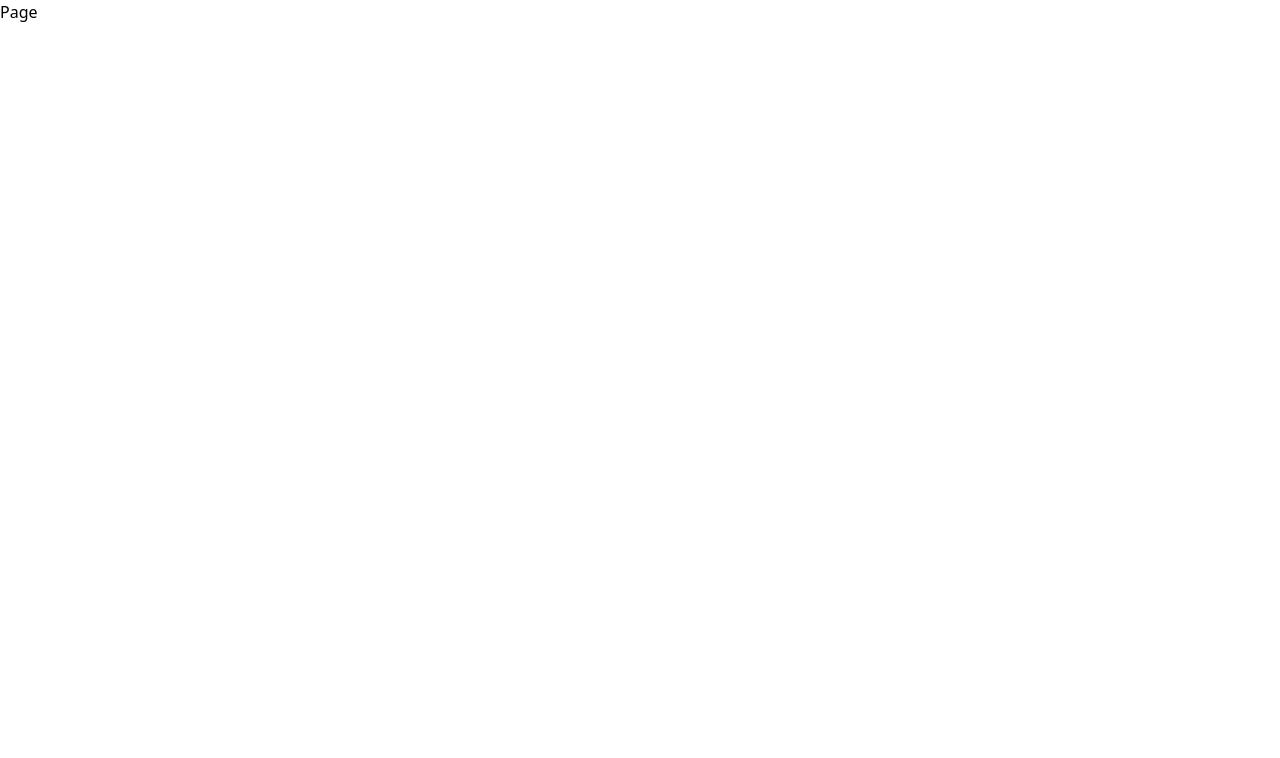
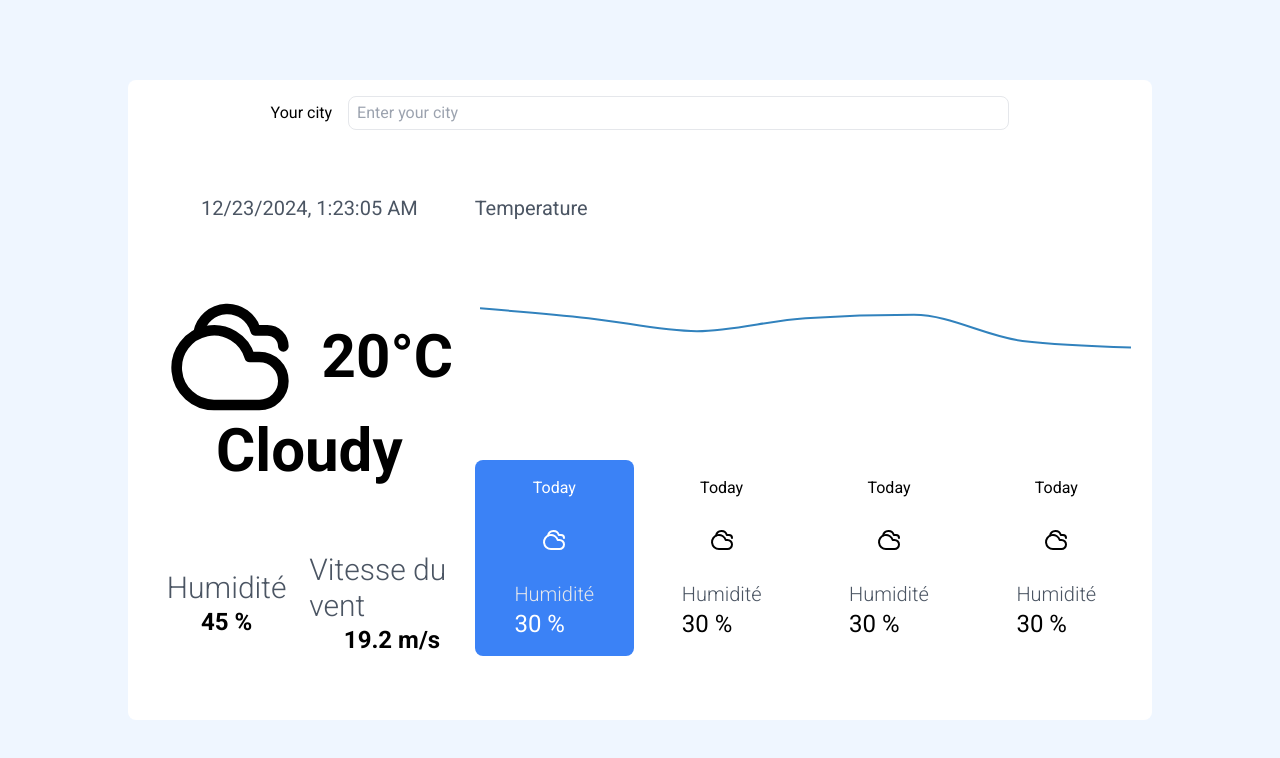
Before and after one commit to SebastienMnd/weathery, a Next.js app: page / in a window 1280 px wide. Shown: the top 758 px of the page. Built offline with nearby package versions, Linux system fonts and the light colour scheme.

Commit message:
created all the interface

```diff
--- a/app/layout.jsx
+++ b/app/layout.jsx
@@ -1,4 +1,10 @@
+import { Roboto } from "next/font/google";
 import "./globals.css";
+
+const font = Roboto({
+  subsets: ["latin"],
+  weight: ["100", "300", "400", "500", "700", "900"],
+});
 
 export const metadata = {
   title: "Weathery - Votre application météo",
@@ -9,7 +15,7 @@ export default function RootLayout({ children }) {
   return (
     <html lang="fr">
       <body
-        className={`antialiased`}
+        className={`${font.className} antialiased flex justify-center items-center h-screen bg-blue-50`}
       >
         {children}
       </body>
--- a/app/page.jsx
+++ b/app/page.jsx
@@ -1,5 +1,150 @@
+import Chart from "@/components/layouts/LineChart";
+import {
+  Cloudy,
+  CloudDrizzle,
+  CloudFog,
+  CloudHail,
+  CloudLightning,
+  CloudMoon,
+  CloudMoonRain,
+  CloudRain,
+  CloudRainWind,
+  CloudSnow,
+  CloudSun,
+} from "lucide-react";
+
+
+
+const dataSet = [
+  {
+    hour: "00:00",
+    temperature: 30.0,
+    humidity: 34,
+  },
+  {
+    hour: "04:00",
+    temperature: 27.0,
+    humidity: 42,
+  },
+  {
+    hour: "08:00",
+    temperature: 23.0,
+    humidity: 47,
+  },
+  {
+    hour: "12:00",
+    temperature: 27.00,
+    humidity: 20,
+  },
+  {
+    hour: "16:00",
+    temperature: 28.0,
+    humidity: 12,
+  },
+  {
+    hour: "20:00",
+    temperature: 20.00,
+    humidity: 20,
+  },
+  {
+    hour: "24:00",
+    temperature: 18.00,
+    humidity: 25,
+  },
+];
+
+
+
 const Page = () => {
-  return <div>Page</div>;
+  return (
+    <div className="bg-white h-4/5 w-4/5 p-4 rounded-lg flex flex-col gap-4">
+      {/* TITLE */}
+      <div className="flex items-center justify-center gap-4">
+        Your city
+        <input
+          type="text"
+          placeholder="Enter your city"
+          className="px-2 py-1 rounded-lg border w-2/3"
+        />
+      </div>
+
+      {/* RESULTS */}
+      <div className="grid grid-cols-3 h-full">
+        {/* COLONNE 1 */}
+        <div className="col-span-1 flex flex-col items-center justify-center gap-12 my-12">
+          <p className="text-xl text-gray-600">{new Date().toLocaleString()}</p>
+          <div className="flex-grow flex flex-col items-center justify-center">
+            <p className="flex items-center justify-center gap-7 text-6xl font-bold">
+              <Cloudy className="w-32 h-32" />
+              20°C
+            </p>
+            <p className="text-6xl font-bold">Cloudy</p>
+          </div>
+          <div className="grid grid-cols-2">
+            <div className="flex flex-col items-center justify-center">
+              <h3 className="text-3xl font-light text-gray-600">Humidité</h3>
+              <p className="text-2xl font-semibold">45 %</p>
+            </div>
+            <div className="flex flex-col items-center justify-center">
+              <h3 className="text-3xl font-light text-gray-600">
+                Vitesse du vent
+              </h3>
+              <p className="text-2xl font-semibold">19.2 m/s</p>
+            </div>
+          </div>
+        </div>
+
+        {/* COLONNE 2 */}
+        <div className="col-span-2 flex flex-col justify-center gap-4 my-12">
+          <p className="text-xl text-gray-600">Temperature</p>
+            <Chart data={dataSet} />
+
+          {/* GRID */}
+          <div className="grid grid-cols-4 gap-2">
+            {/* TODAY */}
+            <div className="flex flex-col justify-center items-center gap-7 text-white bg-blue-500 rounded-lg h-full p-4">
+              <h3>Today</h3>
+              <Cloudy />
+              <div>
+                <h3 className="text-xl font-light text-gray-200">Humidité</h3>
+                <p className="text-2xl">30 %</p>
+              </div>
+            </div>
+
+            {/* TOMORROW */}
+            <div className="flex flex-col justify-center items-center gap-7 rounded-lg h-full">
+              <h3>Today</h3>
+              <Cloudy />
+              <div>
+                <h3 className="text-xl font-light text-gray-600">Humidité</h3>
+                <p className="text-2xl">30 %</p>
+              </div>
+            </div>
+
+            {/* NEXT DAY */}
+            <div className="flex flex-col justify-center items-center gap-7 rounded-lg h-full">
+              <h3>Today</h3>
+              <Cloudy />
+              <div>
+                <h3 className="text-xl font-light text-gray-600">Humidité</h3>
+                <p className="text-2xl">30 %</p>
+              </div>
+            </div>
+
+            {/* NEXT DAY */}
+            <div className="flex flex-col justify-center items-center gap-7 rounded-lg h-full">
+              <h3>Today</h3>
+              <Cloudy />
+              <div>
+                <h3 className="text-xl font-light text-gray-600">Humidité</h3>
+                <p className="text-2xl">30 %</p>
+              </div>
+            </div>
+          </div>
+        </div>
+      </div>
+    </div>
+  );
 };
 
 export default Page;
--- /dev/null
+++ b/components/layouts/LineChart.jsx
@@ -0,0 +1,18 @@
+"use client";
+
+import React from "react";
+import { LineChart, Line, ResponsiveContainer, XAxis, YAxis, Legend, Tooltip } from "recharts";
+
+const Chart = ({ data }) => {
+  return (
+    <ResponsiveContainer>
+      <LineChart data={data}>
+        <YAxis hide domain={[-10, 50]} />
+        <Line name="Température" type="monotone" dataKey="temperature" strokeWidth={2} dot={false} />
+        <Tooltip />
+      </LineChart>
+    </ResponsiveContainer>
+  );
+};
+
+export default Chart;
```
Also changed, not shown: package.json (+6 -4 lines), 1 other file (tests, documents, lock files or other folders).
